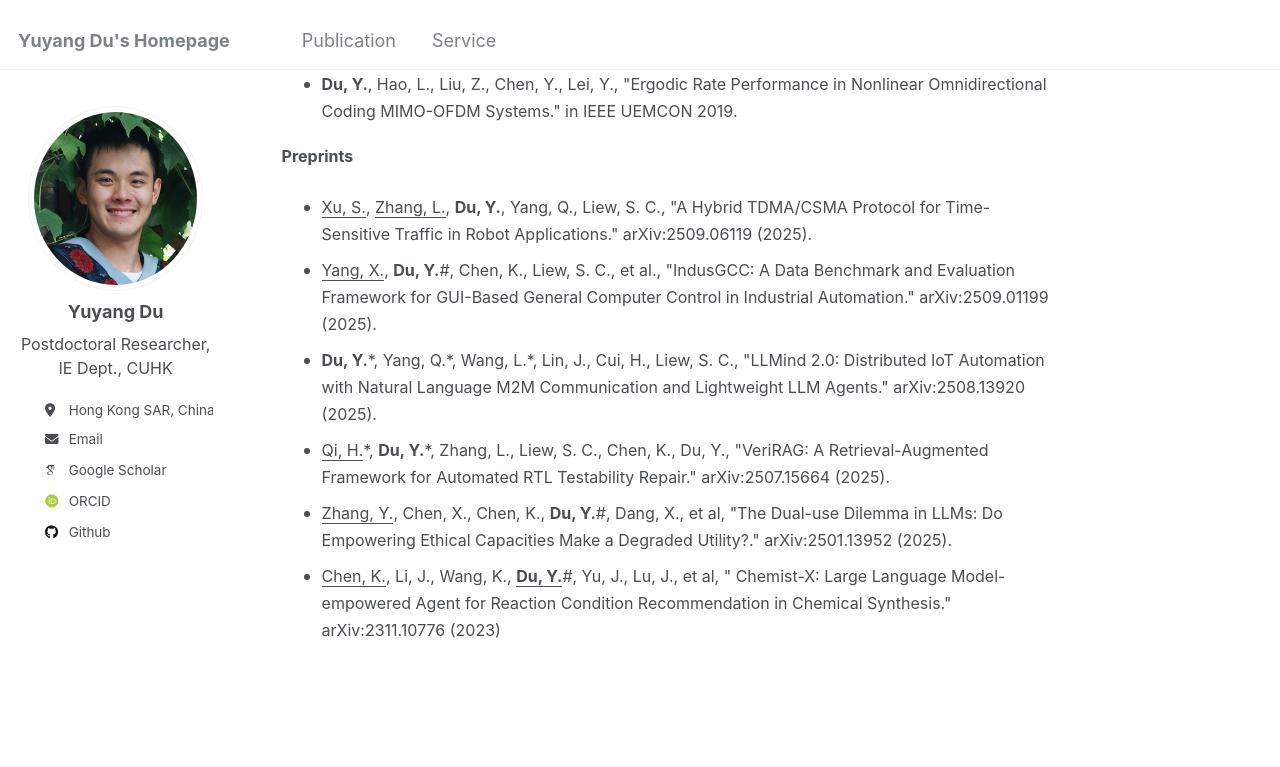
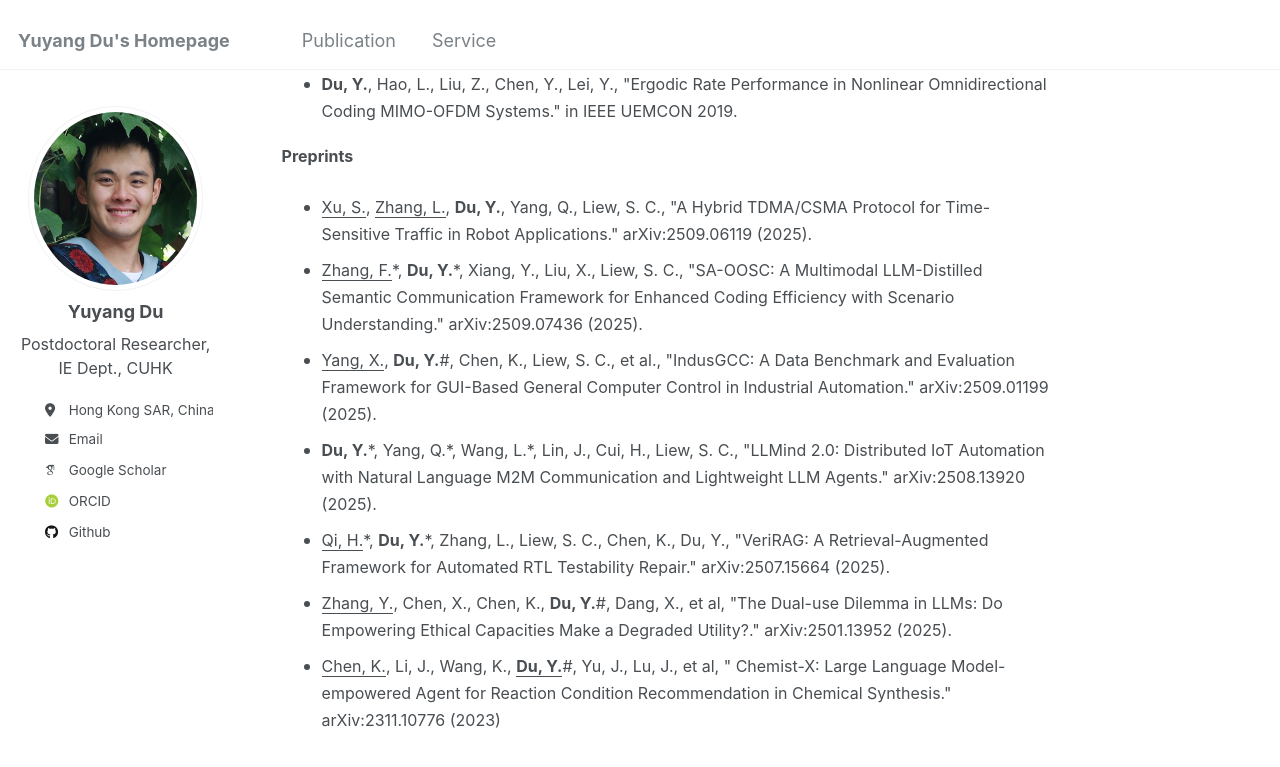
Before and after one commit to yuyangdu01/yuyangdu01.github.io, a Jekyll site: the page built from _pages/markdown.md, in a window 1280 px wide and 900 px high, scrolled down 1488 px. Shown: the top 767 px of the window. Built offline with Jekyll 4.4.1, drawn with Linux system fonts in a browser that asks for light colours; some web fonts are replaced.

Commit message:
Update markdown.md

```diff
--- a/_pages/markdown.md
+++ b/_pages/markdown.md
@@ -33,6 +33,7 @@ List of Publications <font size=3></font><font size=1>(<u>mentee</u>, *equal con
 
 **<font size=3>Preprints</font>**
 * <font size=3><u>Xu, S.</u>, <u>Zhang, L.</u>, <b>Du, Y.</b>, Yang, Q., Liew, S. C., "A Hybrid TDMA/CSMA Protocol for Time-Sensitive Traffic in Robot Applications." arXiv:2509.06119 (2025).</font>
+* <font size=3><u>Zhang, F.</u>*, <b>Du, Y.</b>*, Xiang, Y., Liu, X., Liew, S. C., "SA-OOSC: A Multimodal LLM-Distilled Semantic Communication Framework for Enhanced Coding Efficiency with Scenario Understanding." arXiv:2509.07436 (2025).</font>
 * <font size=3><u>Yang, X.</u>, <b>Du, Y.</b>#, Chen, K., Liew, S. C., et al., "IndusGCC: A Data Benchmark and Evaluation Framework for GUI-Based General Computer Control in Industrial Automation." arXiv:2509.01199 (2025).</font>
 * <font size=3><b>Du, Y.</b>*, Yang, Q.*, Wang, L.*, Lin, J., Cui, H., Liew, S. C., "LLMind 2.0: Distributed IoT Automation with Natural Language M2M Communication and Lightweight LLM Agents." arXiv:2508.13920 (2025).</font>
 * <font size=3><u>Qi, H.</u>*, <b>Du, Y.</b>*, Zhang, L., Liew, S. C., Chen, K., Du, Y., "VeriRAG: A Retrieval-Augmented Framework for Automated RTL Testability Repair." arXiv:2507.15664 (2025).</font>
```
